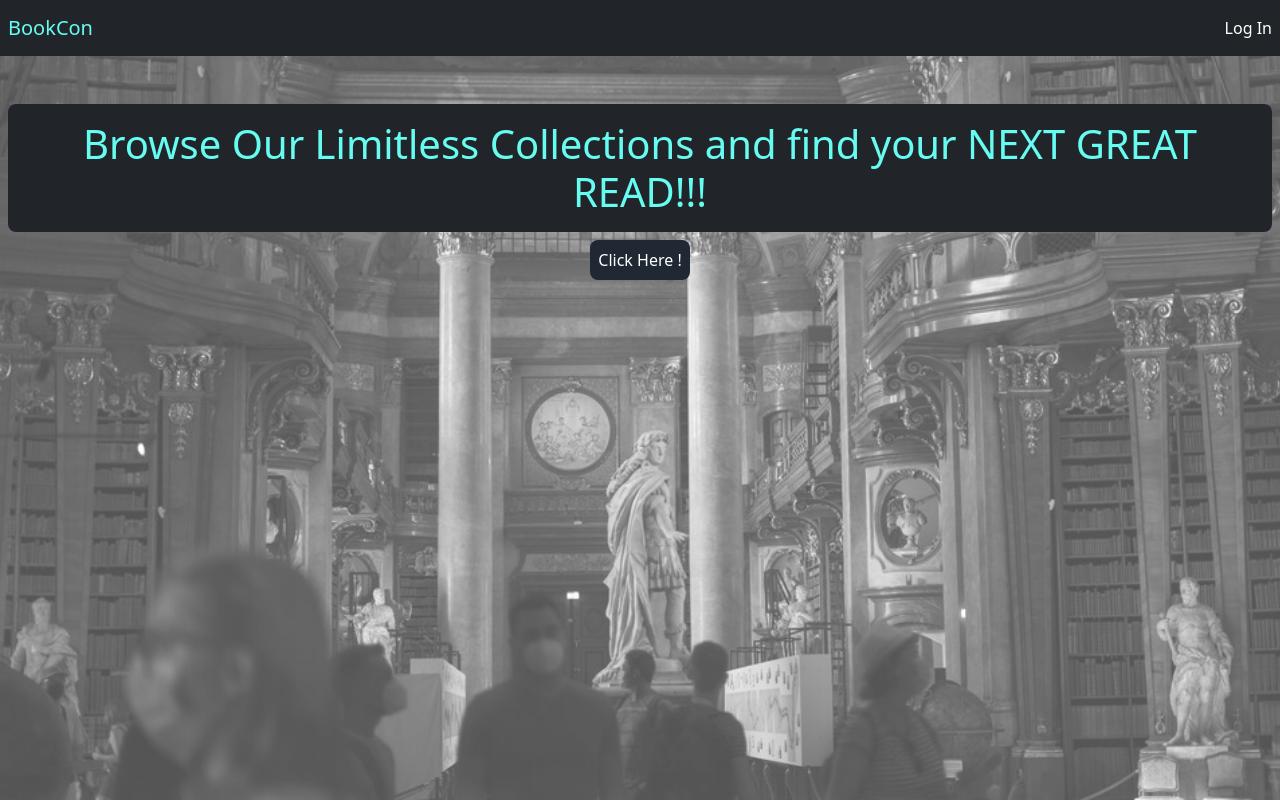
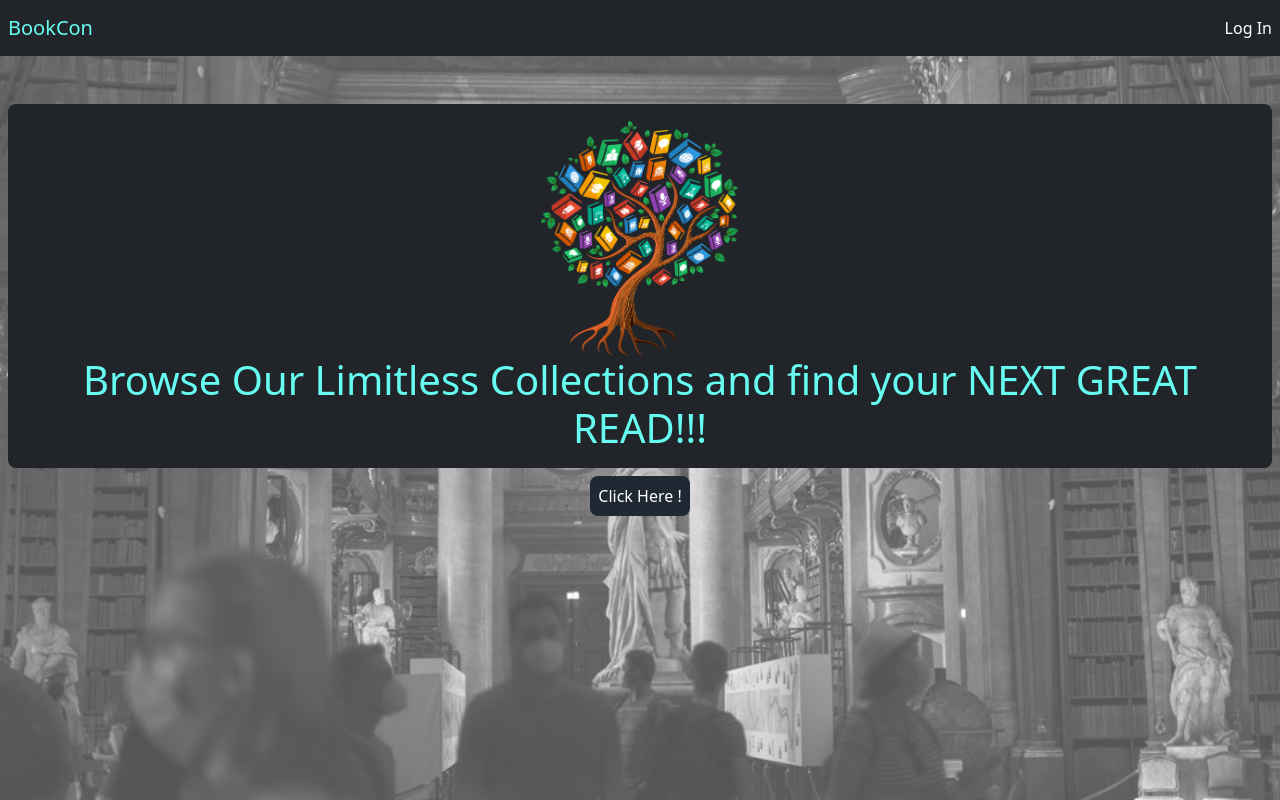
Before and after one commit to Cavinkumaran-m/jman_bookcon, a React (Create React App) app in the folder frontend/customer/: page /wishlist in a window 1280 px wide. Built offline with nearby package versions, Linux system fonts and the light colour scheme.

Commit message:
wishlist updates

```diff
--- a/frontend/customer/src/Pages/WishList/WishList.js
+++ b/frontend/customer/src/Pages/WishList/WishList.js
@@ -6,7 +6,7 @@ import BookCard from "../../Components/BookCard/BookCard";
 import { useContext } from "react";
 import { UserContext } from "../../CustomFunctionalities/Context/UserContext";
 import { NavLink } from "react-router-dom";
-
+import tree from "../../Images/tree.png";
 function WishList(props) {
   const [wishList, setWishList] = useState(null);
   const { Store } = useContext(UserContext);
@@ -41,9 +41,11 @@ function WishList(props) {
                 className="rounded-3 display-6 mt-sm-4 mt-5 py-3 bg-dark"
                 style={{ color: "#66fcf1", textAlign: "center" }}
               >
+                <img src={tree} width={"200px"}></img>
+                <br></br>
                 Browse Our Limitless Collections and find your NEXT GREAT
                 READ!!!
-              </span>{" "}
+              </span>
               <center>
                 <NavLink
                   className="nav-item nav-link mt-2 p-2 rounded-3"
```
Also changed, not shown: frontend/customer/src/Images/tree.png (added).
